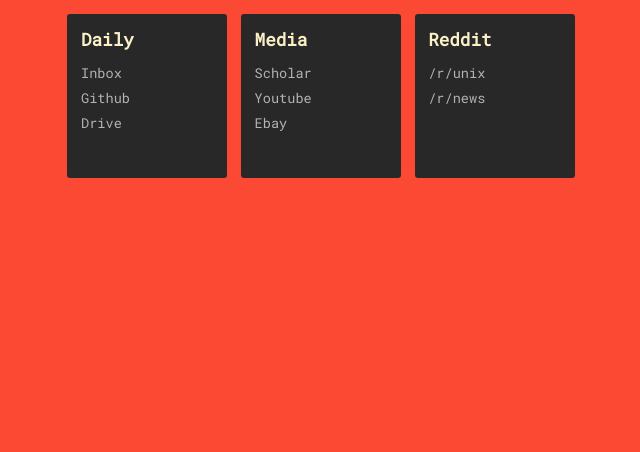
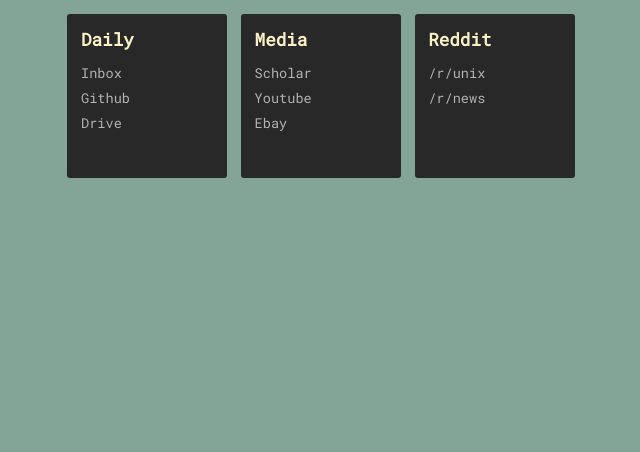
Before and after one commit to stebett/projects, a plain HTML site: page completed/Homepage/index.html in a window 1280 px wide. Shown: the part 348-800 px from the top of the page, without its empty margins (319-959 px from the left). Drawn offline with Linux system fonts and the light colour scheme.

Commit message:
automatic commit

```diff
--- a/completed/Homepage/styles.css
+++ b/completed/Homepage/styles.css
@@ -1,7 +1,7 @@
 @import url('https://fonts.googleapis.com/css?family=Roboto+Mono');
 
 :root {
-  --bg: #fb4934;
+  --bg: #83a598;
   --fg: #fbf1c7;
   --secondaryFg: #b3b3b3;
   --containerBg: #282828;
```
Also changed, not shown: 1 other file.
